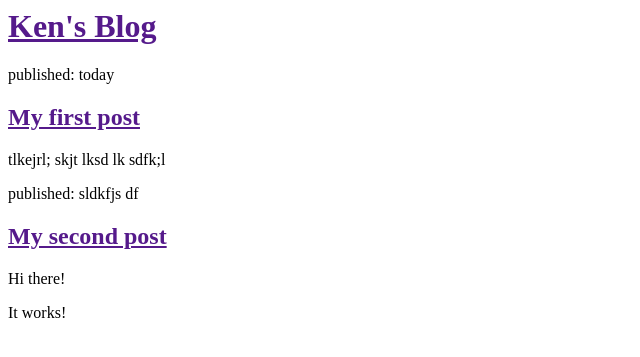
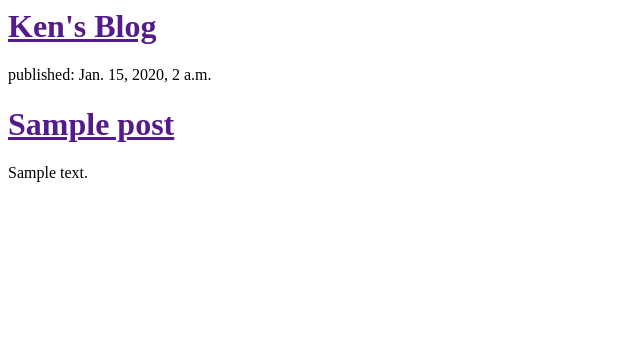
Before and after one commit to cfken/my-first-blog, a Django app: template blog/templates/blog/post_list.html in a window 1280 px wide. Shown: the top 357 px of the page, without its empty margins (0-640 px from the left). Run offline with Django 3.2, Linux system fonts and the light colour scheme; the template is opened without the code that fills it: values that come from a table or form of the project are taken from there, others are empty; tables that the repository leaves empty hold one stand-in row (values such as "Sample post").

Commit message:
Modified templates

```diff
--- a/blog/templates/blog/post_list.html
+++ b/blog/templates/blog/post_list.html
@@ -8,18 +8,15 @@
             <h1><a href="">Ken's Blog</a></h1>
         </div>
 
-        <div>
-            <p> published: today</p>
-            <h2><a href="">My first post</a></h2>
-            <p>tlkejrl; skjt lksd
-                lk sdfk;l </p>
-        </div>
+        {% for post in posts %}
 
-        <div>
-            <p>published: sldkfjs df</p>
-            <h2><a href="">My second post</a></h2>
-            <p>Hi there!</p>
-            <p>It works!</p>
-        </div>
+            <div>
+                <p>published: {{post.published_date}}</p>
+                <h1><a href="">{{post.title}}</a></h1>
+                <p>{{post.text|linebreaksbr}}</p>
+
+            </div>
+        {% endfor %}
+
     </body>
 <html>
--- a/blog/views.py
+++ b/blog/views.py
@@ -1,4 +1,8 @@
 from django.shortcuts import render
+from django.utils import timezone
+from .models import Post
 
 def post_list(request):
-    return render(request, 'blog/post_list.html', {})
+    posts = Post.objects.filter(published_date__lte=timezone.now()
+        ).order_by('published_date')
+    return render(request, 'blog/post_list.html', {'posts':posts})
```
